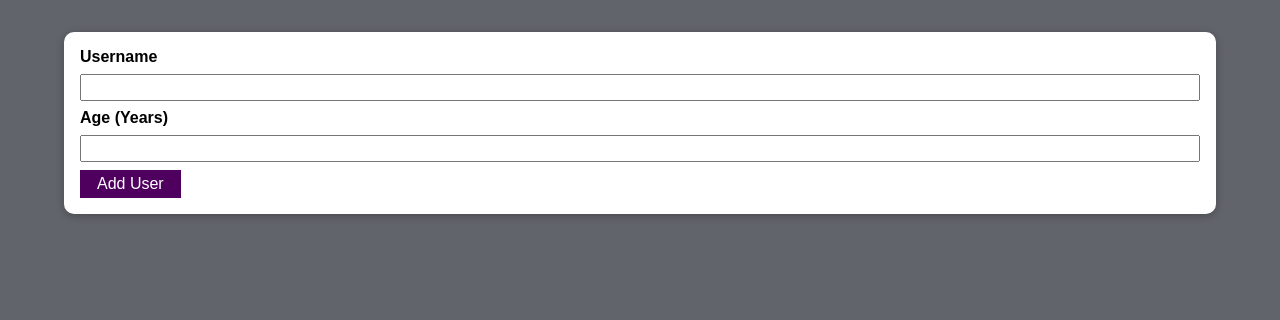
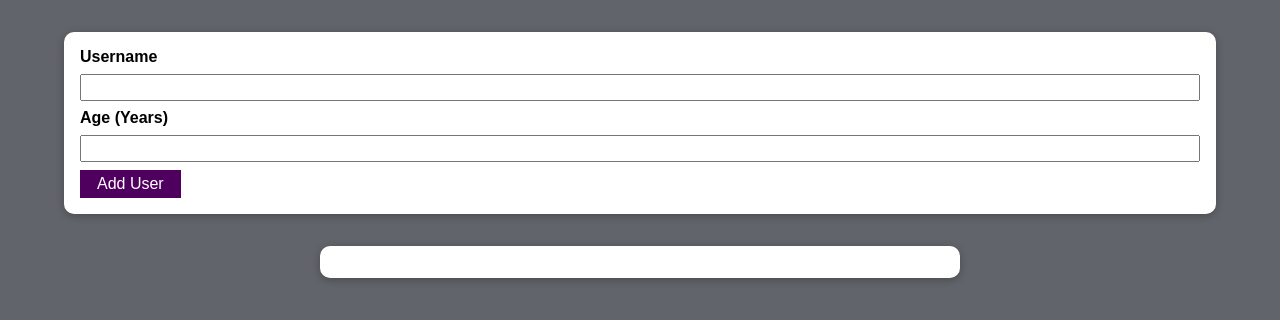
Before and after one commit to HennadiiZ/reactMxShwUd8Practice, a React (Create React App) app: page / in a window 1280 px wide. Shown: the top 320 px of the page. Built offline with nearby package versions, Linux system fonts and the light colour scheme.

Commit message:
095 Adding a Users List Component

```diff
--- a/src/App.js
+++ b/src/App.js
@@ -1,10 +1,16 @@
 import React from 'react';
 import  AddUser from './components/Users/AddUser';
+import UsersList from './components/Users/UsersList';
+
+const users = [
+  { name: "Hennadii", age: "34", id: 1 },
+];
 
 function App() {
   return (
     <div>
       < AddUser/>
+      < UsersList users={[]}/>
     </div>
   );
 }
--- /dev/null
+++ b/src/components/Users/UsersList.js
@@ -0,0 +1,17 @@
+import React from 'react';
+import styles from './UsersList.module.css';
+import Card  from '../UI/Card';
+
+const UsersList = props => {
+  return (
+    <Card className={`${styles.users}`}>
+      <ul>
+        {props.users.map((user) => {
+          return <li>{user.name} ({user.age} years old)</li>
+        })}
+      </ul>
+    </Card>
+  );
+};
+
+export default UsersList;
--- /dev/null
+++ b/src/components/Users/UsersList.module.css
@@ -0,0 +1,16 @@
+.users {
+  margin: 2rem auto;
+  width: 90%;
+  max-width: 40rem;
+}
+
+.users ul{
+  list-style: none;
+  padding: 1rem;
+}
+
+.users li{
+  border: 1px solid #ccc;
+  margin: 0.5rem 0;
+  padding: 0.5rem;
+}
--- a/src/index.js
+++ b/src/index.js
@@ -16,3 +16,5 @@
 // 093 Managing the User Input State
 
 // 094 Adding Validation & Resetting Logic
+
+// 095 Adding a Users List Component
```
